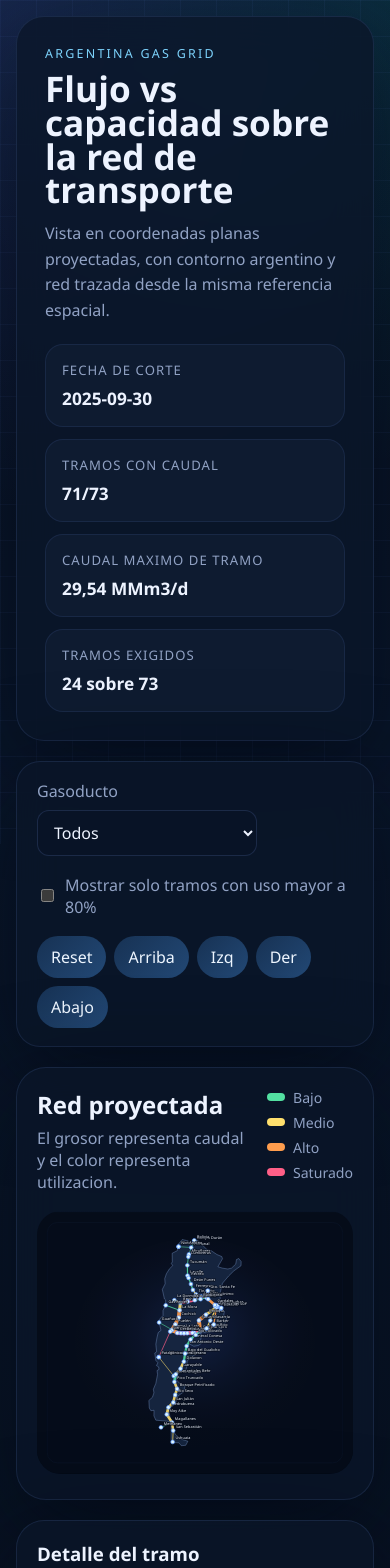
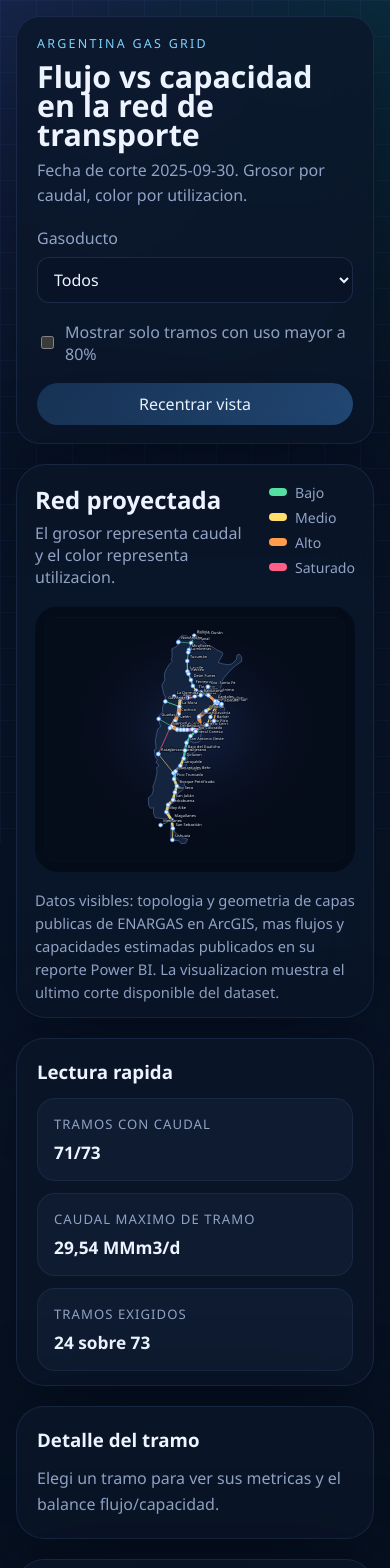
Before and after one commit to mpodeley/pruebacodex, a React (Vite) app: page / in a window 390 px wide. Shown: the top 1568 px of the page. Built offline with nearby package versions, Linux system fonts and the light colour scheme.

Commit message:
Refine map-first layout and mouse navigation

```diff
--- a/src/App.tsx
+++ b/src/App.tsx
@@ -1,4 +1,4 @@
-import { useMemo, useState } from "react";
+import { useMemo, useRef, useState } from "react";
 import flowData from "../data/processed/powerbi-flows-latest.json";
 import outlineData from "../data/processed/argentina-outline-3857.json";
 
@@ -77,6 +77,8 @@ const dataset = flowData as FlowDataset;
 const outline = outlineData as OutlineDataset;
 const CANVAS_WIDTH = 920;
 const CANVAS_HEIGHT = 760;
+const MIN_SCALE = 1;
+const MAX_SCALE = 5;
 const INITIAL_TRANSFORM: Transform = { scale: 1, x: 0, y: 0 };
 
 function fixText(value: string | null) {
@@ -242,6 +244,8 @@ export default function App() {
   const [selectedRoute, setSelectedRoute] = useState<NetworkRoute | null>(null);
   const [showCriticalOnly, setShowCriticalOnly] = useState(false);
   const [transform, setTransform] = useState(INITIAL_TRANSFORM);
+  const [isDragging, setIsDragging] = useState(false);
+  const dragState = useRef<{ x: number; y: number } | null>(null);
 
   const network = useProjectedNetwork(dataset.routes, outline.polygons);
 
@@ -288,47 +292,86 @@ export default function App() {
     selectedRoute &&
     network.routes.find((route) => route.ruta === selectedRoute.ruta);
 
+  function clampTransform(next: Transform) {
+    if (next.scale <= MIN_SCALE) {
+      return INITIAL_TRANSFORM;
+    }
+
+    const minX = CANVAS_WIDTH - CANVAS_WIDTH * next.scale;
+    const minY = CANVAS_HEIGHT - CANVAS_HEIGHT * next.scale;
+
+    return {
+      scale: Math.min(MAX_SCALE, Math.max(MIN_SCALE, next.scale)),
+      x: Math.min(0, Math.max(minX, next.x)),
+      y: Math.min(0, Math.max(minY, next.y))
+    };
+  }
+
   function handleWheel(event: React.WheelEvent<SVGSVGElement>) {
     event.preventDefault();
-    const factor = event.deltaY > 0 ? 0.92 : 1.08;
-    setTransform((current) => ({
-      ...current,
-      scale: Math.min(3.2, Math.max(0.7, current.scale * factor))
-    }));
+    const factor = event.deltaY > 0 ? 0.9 : 1.12;
+    const pointerX = event.nativeEvent.offsetX;
+    const pointerY = event.nativeEvent.offsetY;
+
+    setTransform((current) => {
+      const nextScale = Math.min(MAX_SCALE, Math.max(MIN_SCALE, current.scale * factor));
+      if (nextScale === current.scale) {
+        return current;
+      }
+
+      const next = {
+        scale: nextScale,
+        x: pointerX - (pointerX - current.x) * (nextScale / current.scale),
+        y: pointerY - (pointerY - current.y) * (nextScale / current.scale)
+      };
+
+      return clampTransform(next);
+    });
   }
 
-  function panBy(x: number, y: number) {
-    setTransform((current) => ({
-      ...current,
-      x: current.x + x,
-      y: current.y + y
-    }));
+  function handlePointerDown(event: React.PointerEvent<SVGSVGElement>) {
+    dragState.current = { x: event.clientX, y: event.clientY };
+    setIsDragging(true);
+    event.currentTarget.setPointerCapture(event.pointerId);
+  }
+
+  function handlePointerMove(event: React.PointerEvent<SVGSVGElement>) {
+    if (!dragState.current || transform.scale <= MIN_SCALE) {
+      return;
+    }
+
+    const deltaX = event.clientX - dragState.current.x;
+    const deltaY = event.clientY - dragState.current.y;
+    dragState.current = { x: event.clientX, y: event.clientY };
+
+    setTransform((current) =>
+      clampTransform({
+        ...current,
+        x: current.x + deltaX,
+        y: current.y + deltaY
+      })
+    );
+  }
+
+  function handlePointerUp(event: React.PointerEvent<SVGSVGElement>) {
+    dragState.current = null;
+    setIsDragging(false);
+    if (event.currentTarget.hasPointerCapture(event.pointerId)) {
+      event.currentTarget.releasePointerCapture(event.pointerId);
+    }
   }
 
   return (
     <div className="app-shell">
       <div className="backdrop" />
-      <header className="hero">
-        <div>
+      <section className="control-bar">
+        <div className="control-copy">
           <p className="eyebrow">Argentina Gas Grid</p>
-          <h1>Flujo vs capacidad sobre la red de transporte</h1>
+          <h1>Flujo vs capacidad en la red de transporte</h1>
           <p className="lede">
-            Vista en coordenadas planas proyectadas, con contorno argentino y red
-            trazada desde la misma referencia espacial.
+            Fecha de corte {dataset.latestDate}. Grosor por caudal, color por utilizacion.
           </p>
         </div>
-        <div className="hero-metrics">
-          <Metric label="Fecha de corte" value={dataset.latestDate} />
-          <Metric
-            label="Tramos con caudal"
-            value={`${dataset.stats.routesWithFlow}/${dataset.stats.routes}`}
-          />
-          <Metric label="Caudal maximo de tramo" value={`${formatNumber(peakRouteFlow)} MMm3/d`} />
-          <Metric label="Tramos exigidos" value={`${highStressCount} sobre 73`} />
-        </div>
-      </header>
-
-      <section className="control-bar">
         <label>
           <span>Gasoducto</span>
           <select
@@ -349,23 +392,9 @@ export default function App() {
           />
           <span>Mostrar solo tramos con uso mayor a 80%</span>
         </label>
-        <div className="zoom-tools">
-          <button type="button" onClick={() => setTransform(INITIAL_TRANSFORM)}>
-            Reset
-          </button>
-          <button type="button" onClick={() => panBy(0, -40)}>
-            Arriba
-          </button>
-          <button type="button" onClick={() => panBy(-40, 0)}>
-            Izq
-          </button>
-          <button type="button" onClick={() => panBy(40, 0)}>
-            Der
-          </button>
-          <button type="button" onClick={() => panBy(0, 40)}>
-            Abajo
-          </button>
-        </div>
+        <button type="button" className="reset-view" onClick={() => setTransform(INITIAL_TRANSFORM)}>
+          Recentrar vista
+        </button>
       </section>
 
       <main className="layout">
@@ -379,8 +408,12 @@ export default function App() {
           </div>
           <svg
             viewBox={`0 0 ${CANVAS_WIDTH} ${CANVAS_HEIGHT}`}
-            className="network-map"
+            className={`network-map ${isDragging ? "is-dragging" : ""}`}
             onWheel={handleWheel}
+            onPointerDown={handlePointerDown}
+            onPointerMove={handlePointerMove}
+            onPointerUp={handlePointerUp}
+            onPointerLeave={handlePointerUp}
           >
             <defs>
               <radialGradient id="nightGlow" cx="50%" cy="45%" r="70%">
@@ -397,7 +430,8 @@ export default function App() {
               ry={CANVAS_HEIGHT * 0.4}
               fill="url(#nightGlow)"
             />
-            <g transform={`translate(${transform.x} ${transform.y}) scale(${transform.scale})`}>
+            <g transform={`translate(${transform.x} ${transform.y})`}>
+              <g transform={`scale(${transform.scale})`}>
               <path d={network.countryPath} className="country-fill" />
               <rect
                 x="30"
@@ -434,11 +468,26 @@ export default function App() {
                   </text>
                 </g>
               ))}
+              </g>
             </g>
           </svg>
+          <p className="map-note">
+            Datos visibles: topologia y geometria de capas publicas de ENARGAS en ArcGIS, mas
+            flujos y capacidades estimadas publicados en su reporte Power BI. La visualizacion
+            muestra el ultimo corte disponible del dataset.
+          </p>
         </section>
 
         <aside className="side-panel">
+          <section className="detail-card detail-summary">
+            <h3>Lectura rapida</h3>
+            <div className="detail-grid summary-grid">
+              <Detail label="Tramos con caudal" value={`${dataset.stats.routesWithFlow}/${dataset.stats.routes}`} />
+              <Detail label="Caudal maximo de tramo" value={`${formatNumber(peakRouteFlow)} MMm3/d`} />
+              <Detail label="Tramos exigidos" value={`${highStressCount} sobre 73`} />
+            </div>
+          </section>
+
           <section className="detail-card">
             <h3>Detalle del tramo</h3>
             {selectedDetails ? (
@@ -499,15 +548,6 @@ export default function App() {
   );
 }
 
-function Metric({ label, value }: { label: string; value: string }) {
-  return (
-    <article className="metric-card">
-      <span>{label}</span>
-      <strong>{value}</strong>
-    </article>
-  );
-}
-
 function Detail({ label, value }: { label: string; value: string }) {
   return (
     <div className="detail-item">
--- a/src/styles.css
+++ b/src/styles.css
@@ -52,7 +52,6 @@ input {
   pointer-events: none;
 }
 
-.hero,
 .control-bar,
 .map-panel,
 .detail-card {
@@ -60,14 +59,6 @@ input {
   background: var(--panel);
   border: 1px solid rgba(126, 165, 255, 0.12);
   box-shadow: var(--shadow);
-}
-
-.hero {
-  display: grid;
-  grid-template-columns: 1.5fr 1fr;
-  gap: 20px;
-  padding: 28px;
-  border-radius: 28px;
 }
 
 .eyebrow {
@@ -98,14 +89,6 @@ h1 {
   line-height: 1.6;
 }
 
-.hero-metrics {
-  display: grid;
-  grid-template-columns: repeat(3, minmax(0, 1fr));
-  gap: 12px;
-  align-content: start;
-}
-
-.metric-card,
 .detail-item {
   padding: 16px;
   border-radius: 18px;
@@ -113,7 +96,6 @@ h1 {
   border: 1px solid rgba(102, 140, 230, 0.12);
 }
 
-.metric-card span,
 .detail-item span {
   display: block;
   margin-bottom: 8px;
@@ -123,20 +105,28 @@ h1 {
   color: var(--muted);
 }
 
-.metric-card strong,
 .detail-item strong {
   font-size: 1.08rem;
 }
 
 .control-bar {
-  display: flex;
+  display: grid;
+  grid-template-columns: minmax(320px, 1.2fr) auto auto;
   gap: 18px;
   align-items: center;
-  justify-content: space-between;
-  margin-top: 20px;
+  margin-bottom: 20px;
   padding: 18px 20px;
   border-radius: 24px;
-  flex-wrap: wrap;
+}
+
+.control-copy h1 {
+  max-width: none;
+  font-size: clamp(1.9rem, 3vw, 2.8rem);
+}
+
+.control-copy .lede {
+  margin-top: 8px;
+  max-width: 44ch;
 }
 
 .control-bar label {
@@ -160,13 +150,7 @@ h1 {
   gap: 10px;
 }
 
-.zoom-tools {
-  display: flex;
-  gap: 8px;
-  flex-wrap: wrap;
-}
-
-.zoom-tools button,
+.reset-view,
 .hot-list button {
   border: 0;
   border-radius: 999px;
@@ -178,14 +162,13 @@ h1 {
 
 .layout {
   display: grid;
-  grid-template-columns: minmax(0, 1.7fr) minmax(320px, 0.85fr);
+  grid-template-columns: minmax(0, 1.95fr) minmax(300px, 0.75fr);
   gap: 20px;
-  margin-top: 20px;
 }
 
 .map-panel {
   border-radius: 30px;
-  padding: 20px;
+  padding: 18px 18px 14px;
 }
 
 .panel-heading {
@@ -225,9 +208,14 @@ h1 {
   width: 100%;
   aspect-ratio: 1.2 / 1;
   border-radius: 24px;
+  cursor: grab;
   background:
     radial-gradient(circle at 50% 40%, rgba(70, 103, 199, 0.14), transparent 32%),
     linear-gradient(180deg, rgba(9, 20, 39, 0.86), rgba(4, 10, 22, 0.98));
+}
+
+.network-map.is-dragging {
+  cursor: grabbing;
 }
 
 .map-ocean {
@@ -248,6 +236,13 @@ h1 {
   fill: none;
   stroke: rgba(160, 194, 255, 0.42);
   stroke-width: 2;
+}
+
+.map-note {
+  margin-top: 12px;
+  color: var(--muted);
+  font-size: 0.92rem;
+  line-height: 1.55;
 }
 
 .route-hit {
@@ -285,10 +280,18 @@ h1 {
   margin-bottom: 14px;
 }
 
+.detail-summary {
+  padding-bottom: 14px;
+}
+
 .detail-grid {
   display: grid;
   grid-template-columns: repeat(2, minmax(0, 1fr));
   gap: 12px;
+}
+
+.summary-grid {
+  grid-template-columns: 1fr;
 }
 
 .empty-copy {
@@ -321,12 +324,8 @@ h1 {
 }
 
 @media (max-width: 1080px) {
-  .hero,
+  .control-bar,
   .layout {
-    grid-template-columns: 1fr;
-  }
-
-  .hero-metrics {
     grid-template-columns: 1fr;
   }
 }
@@ -340,11 +339,11 @@ h1 {
     align-items: stretch;
   }
 
+  .reset-view {
+    width: 100%;
+  }
+
   .detail-grid {
     grid-template-columns: 1fr;
   }
-
-  h1 {
-    max-width: none;
-  }
 }
```
